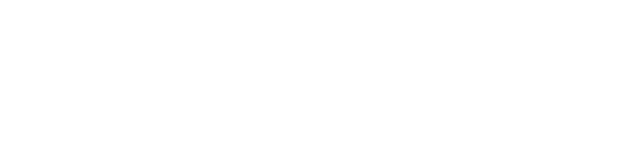
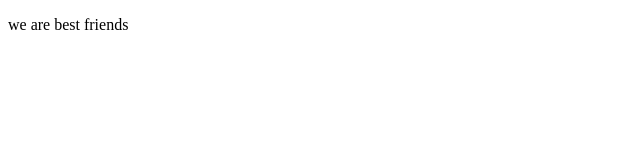
Before and after one commit to shinha/gitdemo, a plain HTML site: page index.html in a window 1280 px wide. Shown: the whole page, without its empty margins (0-640 px from the left). Drawn offline with Linux system fonts and the light colour scheme.

Commit message:
Best Friends

```diff
--- a/index.html
+++ b/index.html
@@ -7,6 +7,6 @@
     <title>Document</title>
 </head>
 <body>
-
+    <p>we are best friends</p>
 </body>
 </html>
```
